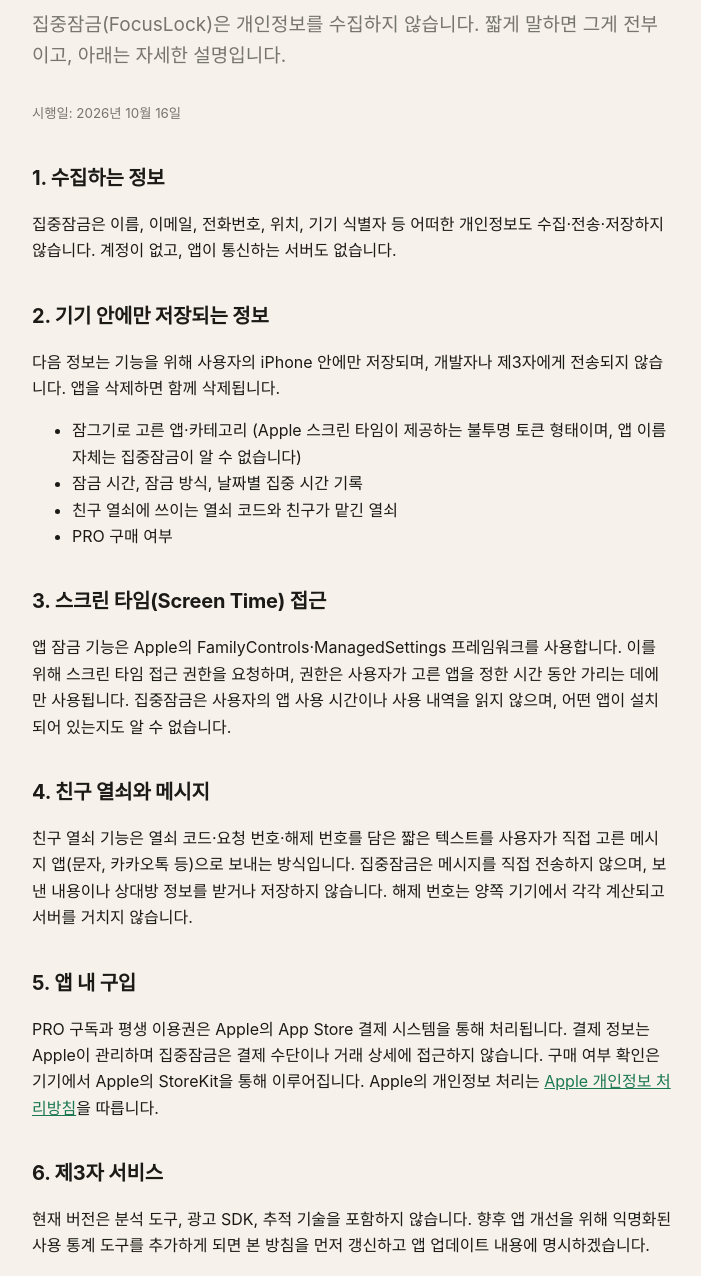
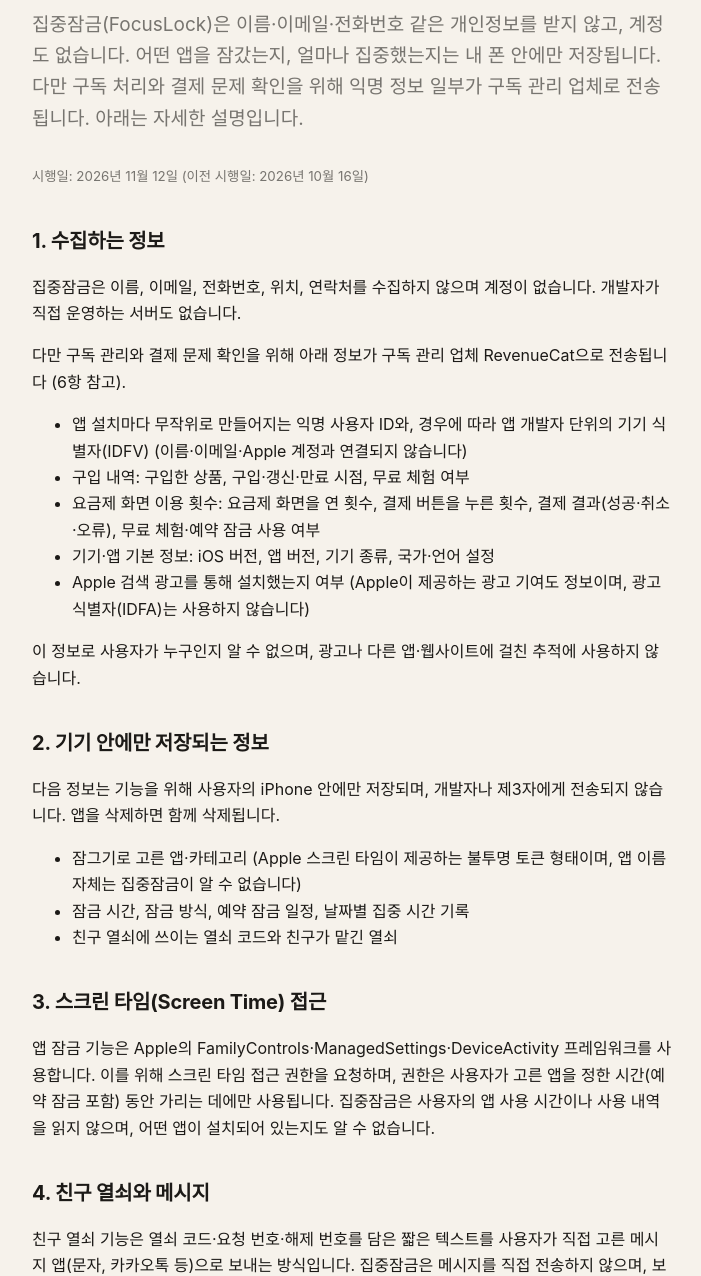
Before and after one commit to james100/focuslock, a plain HTML site: page privacy.html in a window 1280 px wide. Shown: the part 168-1444 px from the top of the page, without its empty margins (288-989 px from the left). Drawn offline with Linux system fonts and the light colour scheme.

Commit message:
Update privacy policy: disclose RevenueCat and anonymous paywall counters

```diff
--- a/privacy.html
+++ b/privacy.html
@@ -2,35 +2,44 @@
 <title>집중잠금 개인정보처리방침</title><link rel="stylesheet" href="style.css"></head><body><div class="wrap">
 <header><div class="mark">🔒</div><a href="./">집중잠금</a><nav><a href="support.html">지원</a><a href="privacy.html">개인정보처리방침</a></nav></header>
 <h1>개인정보처리방침</h1>
-<p class="lead">집중잠금(FocusLock)은 개인정보를 수집하지 않습니다. 짧게 말하면 그게 전부이고, 아래는 자세한 설명입니다.</p>
-<small>시행일: 2026년 10월 16일</small>
+<p class="lead">집중잠금(FocusLock)은 이름·이메일·전화번호 같은 개인정보를 받지 않고, 계정도 없습니다. 어떤 앱을 잠갔는지, 얼마나 집중했는지는 내 폰 안에만 저장됩니다. 다만 구독 처리와 결제 문제 확인을 위해 익명 정보 일부가 구독 관리 업체로 전송됩니다. 아래는 자세한 설명입니다.</p>
+<small>시행일: 2026년 11월 12일 (이전 시행일: 2026년 10월 16일)</small>
 
 <h2>1. 수집하는 정보</h2>
-<p>집중잠금은 이름, 이메일, 전화번호, 위치, 기기 식별자 등 어떠한 개인정보도 수집·전송·저장하지 않습니다. 계정이 없고, 앱이 통신하는 서버도 없습니다.</p>
+<p>집중잠금은 이름, 이메일, 전화번호, 위치, 연락처를 수집하지 않으며 계정이 없습니다. 개발자가 직접 운영하는 서버도 없습니다.</p>
+<p>다만 구독 관리와 결제 문제 확인을 위해 아래 정보가 구독 관리 업체 RevenueCat으로 전송됩니다 (6항 참고).</p>
+<ul>
+<li>앱 설치마다 무작위로 만들어지는 익명 사용자 ID와, 경우에 따라 앱 개발자 단위의 기기 식별자(IDFV) (이름·이메일·Apple 계정과 연결되지 않습니다)</li>
+<li>구입 내역: 구입한 상품, 구입·갱신·만료 시점, 무료 체험 여부</li>
+<li>요금제 화면 이용 횟수: 요금제 화면을 연 횟수, 결제 버튼을 누른 횟수, 결제 결과(성공·취소·오류), 무료 체험·예약 잠금 사용 여부</li>
+<li>기기·앱 기본 정보: iOS 버전, 앱 버전, 기기 종류, 국가·언어 설정</li>
+<li>Apple 검색 광고를 통해 설치했는지 여부 (Apple이 제공하는 광고 기여도 정보이며, 광고 식별자(IDFA)는 사용하지 않습니다)</li>
+</ul>
+<p>이 정보로 사용자가 누구인지 알 수 없으며, 광고나 다른 앱·웹사이트에 걸친 추적에 사용하지 않습니다.</p>
 
 <h2>2. 기기 안에만 저장되는 정보</h2>
 <p>다음 정보는 기능을 위해 사용자의 iPhone 안에만 저장되며, 개발자나 제3자에게 전송되지 않습니다. 앱을 삭제하면 함께 삭제됩니다.</p>
 <ul>
 <li>잠그기로 고른 앱·카테고리 (Apple 스크린 타임이 제공하는 불투명 토큰 형태이며, 앱 이름 자체는 집중잠금이 알 수 없습니다)</li>
-<li>잠금 시간, 잠금 방식, 날짜별 집중 시간 기록</li>
+<li>잠금 시간, 잠금 방식, 예약 잠금 일정, 날짜별 집중 시간 기록</li>
 <li>친구 열쇠에 쓰이는 열쇠 코드와 친구가 맡긴 열쇠</li>
-<li>PRO 구매 여부</li>
 </ul>
 
 <h2>3. 스크린 타임(Screen Time) 접근</h2>
-<p>앱 잠금 기능은 Apple의 FamilyControls·ManagedSettings 프레임워크를 사용합니다. 이를 위해 스크린 타임 접근 권한을 요청하며, 권한은 사용자가 고른 앱을 정한 시간 동안 가리는 데에만 사용됩니다. 집중잠금은 사용자의 앱 사용 시간이나 사용 내역을 읽지 않으며, 어떤 앱이 설치되어 있는지도 알 수 없습니다.</p>
+<p>앱 잠금 기능은 Apple의 FamilyControls·ManagedSettings·DeviceActivity 프레임워크를 사용합니다. 이를 위해 스크린 타임 접근 권한을 요청하며, 권한은 사용자가 고른 앱을 정한 시간(예약 잠금 포함) 동안 가리는 데에만 사용됩니다. 집중잠금은 사용자의 앱 사용 시간이나 사용 내역을 읽지 않으며, 어떤 앱이 설치되어 있는지도 알 수 없습니다.</p>
 
 <h2>4. 친구 열쇠와 메시지</h2>
 <p>친구 열쇠 기능은 열쇠 코드·요청 번호·해제 번호를 담은 짧은 텍스트를 사용자가 직접 고른 메시지 앱(문자, 카카오톡 등)으로 보내는 방식입니다. 집중잠금은 메시지를 직접 전송하지 않으며, 보낸 내용이나 상대방 정보를 받거나 저장하지 않습니다. 해제 번호는 양쪽 기기에서 각각 계산되고 서버를 거치지 않습니다.</p>
 
 <h2>5. 앱 내 구입</h2>
-<p>PRO 구독과 평생 이용권은 Apple의 App Store 결제 시스템을 통해 처리됩니다. 결제 정보는 Apple이 관리하며 집중잠금은 결제 수단이나 거래 상세에 접근하지 않습니다. 구매 여부 확인은 기기에서 Apple의 StoreKit을 통해 이루어집니다. Apple의 개인정보 처리는 <a href="https://www.apple.com/legal/privacy/">Apple 개인정보 처리방침</a>을 따릅니다.</p>
+<p>PRO 구독과 평생 이용권은 Apple의 App Store 결제 시스템을 통해 처리됩니다. 결제 정보는 Apple이 관리하며 집중잠금은 결제 수단이나 거래 상세에 접근하지 않습니다. 구매 여부 확인은 기기에서 Apple의 StoreKit을 통해 이루어지며, 구독 상태 관리를 위해 1항의 구입 내역이 RevenueCat으로 전송됩니다. Apple의 개인정보 처리는 <a href="https://www.apple.com/legal/privacy/">Apple 개인정보 처리방침</a>을 따릅니다.</p>
 
 <h2>6. 제3자 서비스</h2>
-<p>현재 버전은 분석 도구, 광고 SDK, 추적 기술을 포함하지 않습니다. 향후 앱 개선을 위해 익명화된 사용 통계 도구를 추가하게 되면 본 방침을 먼저 갱신하고 앱 업데이트 내용에 명시하겠습니다.</p>
+<p>집중잠금은 구독 관리를 위해 RevenueCat(RevenueCat, Inc.)의 SDK를 사용합니다. 1항에 적은 익명 정보가 RevenueCat으로 전송·보관되며, RevenueCat의 처리 방식은 <a href="https://www.revenuecat.com/privacy">RevenueCat 개인정보 처리방침</a>을 따릅니다. 버전 1.0.4(2026년 11월)부터는 결제 문제를 확인하기 위해 요금제 화면 이용 횟수도 같은 방식으로 익명 수집합니다.</p>
+<p>광고 SDK와 추적 기술은 포함하지 않으며, 어떤 앱을 잠갔는지와 집중 기록은 통계로도 수집하지 않습니다.</p>
 
 <h2>7. 아동의 개인정보</h2>
-<p>집중잠금은 어떠한 사용자로부터도 개인정보를 수집하지 않으므로, 만 14세 미만 아동의 개인정보 역시 수집하지 않습니다.</p>
+<p>집중잠금은 연령과 관계없이 1항의 익명 정보 외에는 수집하지 않으며, 만 14세 미만 아동임을 알 수 있는 정보를 받지 않습니다.</p>
 
 <h2>8. 변경</h2>
 <p>이 방침이 바뀌면 이 페이지의 시행일을 갱신하고, 중요한 변경은 앱 업데이트 노트에 함께 안내합니다.</p>
@@ -39,7 +48,8 @@
 <p>개인정보 관련 문의: <a href="mailto:limlimlimlim2026@gmail.com">limlimlimlim2026@gmail.com</a><br>개발자: 임성준 (Sungjun Lim)</p>
 
 <h2 id="en">Privacy Policy (English)</h2>
-<p>FocusLock does not collect, transmit, or store any personal data. There are no accounts and no servers. Your selected apps (as opaque Screen Time tokens), lock settings, focus history, friend-key codes and purchase status are stored only on your device and are deleted when you delete the app. Screen Time (FamilyControls / ManagedSettings) access is used solely to shield the apps you choose for the duration you choose; FocusLock cannot see your app usage or which apps are installed. Friend-key messages are sent by you through a messaging app of your choice; FocusLock never receives them. In-app purchases are processed by Apple. The current version contains no analytics, advertising or tracking SDKs. Contact: limlimlimlim2026@gmail.com</p>
+<p>Effective 12 November 2026. FocusLock has no accounts and does not collect your name, email, phone number, location or contacts. Your selected apps (as opaque Screen Time tokens), lock settings, schedules, focus history and friend-key codes are stored only on your device and are deleted when you delete the app. Screen Time (FamilyControls / ManagedSettings / DeviceActivity) access is used solely to shield the apps you choose for the duration or schedule you choose; FocusLock cannot see your app usage or which apps are installed. Friend-key messages are sent by you through a messaging app of your choice; FocusLock never receives them.</p>
+<p>In-app purchases are processed by Apple. To manage subscriptions and diagnose purchase problems, the app uses the RevenueCat SDK, which receives: a random anonymous app user ID (and possibly the vendor device identifier, IDFV), purchase history (product, purchase/renewal/expiry dates, trial status), paywall usage counters (paywall opened, purchase button tapped, purchase result, use of the free trial and scheduled lock), basic device and app information (iOS version, app version, device type, country/language), and Apple Search Ads attribution (whether the install came from an Apple search ad; no IDFA). This information does not identify you and is not used for advertising or tracking across other apps or websites. The app contains no advertising or tracking SDKs. See the <a href="https://www.revenuecat.com/privacy">RevenueCat Privacy Policy</a>. Contact: limlimlimlim2026@gmail.com</p>
 
 <footer>© 2026 Sungjun Lim · <a href="./">홈</a> · <a href="support.html">지원</a></footer>
 </div></body></html>
```
Also changed, not shown: index.html (+2 -2 lines), support.html (+1 -1 lines).
